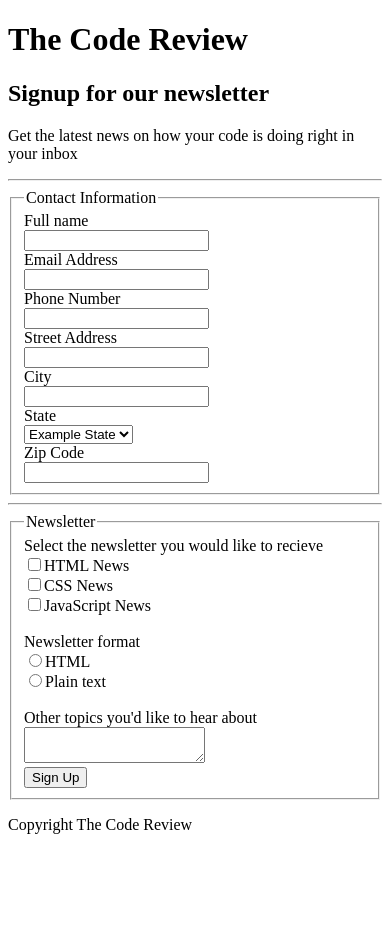
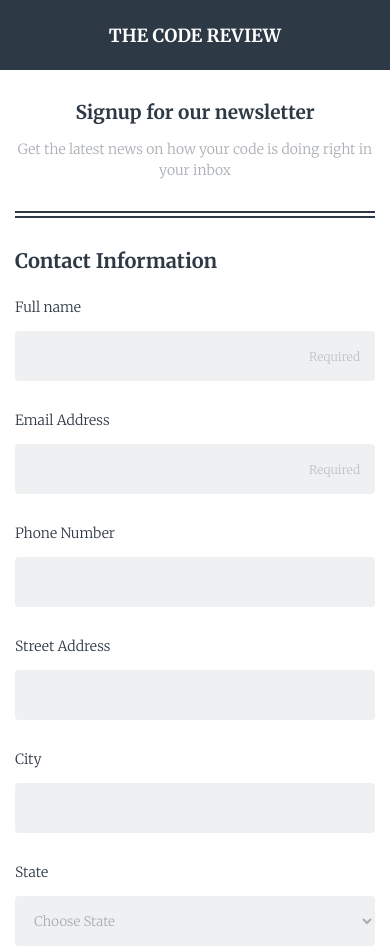
Before and after one commit to enarsinick/Contact-Form, a plain HTML site: page index.html in a window 390 px wide. Shown: the top 949 px of the page. Before the commit the page ends 850 px from the top, so only its background shows below. Drawn offline with Linux system fonts and the light colour scheme.

Commit message:
Mobile styling

```diff
--- a/css/style.css
+++ b/css/style.css
@@ -1,3 +1,152 @@
+*, *:before, *:after {
+    font-family: 'Merriweather', serif;
+    padding: 0;
+    margin: 0;
+    -moz-box-sizing: border-box;
+    -webkit-box-sizing: border-box;
+    box-sizing: border-box;
+}
+
+.container {
+    padding: 0 15px;
+}
+
+header {
+    height: 70px;
+    background-color: #2d3945;
+    color: white;
+    text-align: center;
+    display: flex;
+    justify-content: center;
+	align-items: center;
+}
+
+header h1 {
+    font-size: 18px;
+    text-transform: uppercase;
+}
+
+.intro {
+    text-align: center;
+    padding: 30px 0;
+    border-bottom: double 7px #2d3945;
+}
+
+.intro h2 {
+    font-size: 19px;
+    font-weight: 700;
+    color: #2d3945;
+    margin-bottom: 15px;
+}
+
+.intro p {
+    font-size: 14px;
+    color: #aaafb4;
+    font-weight: 300;
+    line-height: 1.5em;
+}
+
+/****** FORM STYLING ******/
+
+label {
+    display: block;
+    font-size: 14px;
+    color: #2d3945;
+    font-weight: 300;
+    margin-bottom: 15px;
+}
+
+label.light {
+    font-weight: 300;
+    display: inline;
+}
+
+form fieldset {
+    border: none;
+    margin: 30px 0;
+}
+
+form fieldset:first-child {
+    padding-bottom: 30px;
+    margin-bottom: 0;
+    border-bottom: 1.5px solid #2d3945;
+}
+
+::placeholder {
+    text-align: right;
+    font-size: 12px;
+    color: #bec2c5;
+}
+
+legend {
+    font-size: 20px;
+    font-weight: bold;
+    color: #2d3945;
+    margin-bottom: 25px;
+}
+
+input[type="text"],
+input[type="tel"],
+form fieldset select {
+    width: 100%;
+    height: 50px;
+    padding: 0 15px;
+    border: none;
+    background-color: #eff0f1;
+    border-radius: 4px;
+    margin-bottom: 30px;
+    color: #a8adb2;
+    font-weight: 300;
+}
+
+input[type="checkbox"],
+input[type="radio"] {
+    margin: 0 8px 14px 0;
+}
+
+form fieldset select option {
+    color: #a8adb2;
+}
+
+input[id="zip"] {
+    width: 50%;
+    margin-bottom: 0;
+}
+
+textarea {
+    width: 100%;
+    height: 100px;
+    padding: 12px;
+    border: none;
+    background-color: #eff0f1;
+    border-radius: 4px;
+    margin-bottom: 30px;
+    color: #a8adb2;
+    font-weight: 300;
+    resize: none;
+}
+
+button {
+    width: 100%;
+    height: 60px;
+    font-size: 20px;
+    font-weight: 700;
+    background-color: #4ebbb5;
+    border-radius: 4px;
+    color: white;
+    border: none;
+}
+
+.copyright {
+    text-align: center;
+    margin-bottom: 50px;
+    font-size: 14px;
+    color: lightgrey;
+    font-style: italic;
+    font-weight: 500;
+
+}
+
 
 
 
--- a/index.html
+++ b/index.html
@@ -3,70 +3,73 @@
     <head>
     <meta charset="utf-8">
     <meta name="viewport" content="width=device-width, initial-scale=1">
+    <link href="https://fonts.googleapis.com/css?family=Merriweather:300,400,700&display=swap" rel="stylesheet">
     <link rel="stylesheet" href="css/style.css">
     </head>
     <!-- Begin the body -->
     <body>
         <header>
             <h1>The Code Review</h1>
+        </header>
+        <div class="container">
+            <section class="intro">
                 <h2>Signup for our newsletter</h2>
                 <p>Get the latest news on how your code is doing right in your inbox</p>
-            <hr>
-        </header>
+            </section>
             <form>
                 <!-- Contact information -->
                 <fieldset>
                     <legend>Contact Information</legend>
                     <!-- Full Name -->
-                <label for="name">Full name</label><br>
-                <input type="text" id="name" name="user_name"><br>
+                    <label for="name">Full name</label>
+                    <input type="text" id="name" name="user_name" placeholder="Required"><br>
                     <!-- Email Address -->
-                <label for="email">Email Address</label><br>
-                <input type="text" id="email" name="user_email"><br>
+                    <label for="email">Email Address</label>
+                    <input type="text" id="email" name="user_email" placeholder="Required"><br>
                     <!-- Phone Number -->
-                <label for="tel">Phone Number</label><br>
+                    <label for="tel">Phone Number</label>
                     <input type="tel" id="tel" name="user_tel"><br>
                     <!-- Street Address -->
-                <label for="address">Street Address</label><br>
+                    <label for="address">Street Address</label>
                     <input type="text" id="address" name="user_address"><br>
                     <!-- City -->
-                <label for="city">City</label><br>
+                    <label for="city">City</label>
                     <input type="text" id="city" name="user_city"><br>
                     <!-- State -->
-                <label for="state">State</label><br>
+                    <label for="state">State</label>
                     <select id="state" name="user_state">
-                    <option>Example State</option>
+                        <option>Choose State</option>
                         <option>Example State</option>
                         <option>Example State</option>
                         <option>Example State</option>
                         <option>Example State</option>
                     </select><br>
                     <!-- Zip Code -->
-                <label>Zip Code</label><br>
-                <input type="text"><br>
+                    <label for="zip">Zip Code</label>
+                    <input type="text" id="zip" name="user_zip"><br>
                 </fieldset>
-            <hr>
                 <!-- Newsletter -->
                 <fieldset>
                     <legend>Newsletter</legend>
                     <!-- Checkbox Selection -->
-                <label>Select the newsletter you would like to recieve</label><br>
-                <input type="checkbox" id="html_news" value="newsletter_html" name="user_newsletter"><label for="html_news">HTML News</label><br>
-                <input type="checkbox" id="css_news" value="newsletter_css" name="user_newsletter"><label for="css_news">CSS News</label><br>
-                <input type="checkbox" id="javascript_news" value="newsletter_javascript" name="user_newsletter"><label for="javascript_news">JavaScript News</label><br>
+                    <label>Select the newsletter you would like to recieve</label>
+                    <input type="checkbox" id="html_news" value="newsletter_html" name="user_newsletter"><label class="light" for="html_news">HTML News</label><br>
+                    <input type="checkbox" id="css_news" value="newsletter_css" name="user_newsletter"><label class="light" for="css_news">CSS News</label><br>
+                    <input type="checkbox" id="javascript_news" value="newsletter_javascript" name="user_newsletter"><label class="light" for="javascript_news">JavaScript News</label><br>
+                    <!-- Newsletter Format -->
                     <br>
-                <!-- Newsletter Format -->
-                <label>Newsletter format</label><br>
-                <input type="radio"><label>HTML</label><br>
-                <input type="radio"><label>Plain text</label><br>
+                    <label>Newsletter format</label>
+                    <input type="radio" id="format_html" value="html_format" name="user_format"><label class="light"  for="format_html">HTML</label><br>
+                    <input type="radio" id="format_text" value="text_format" name="user_format"><label class="light" for="format_text">Plain text</label><br>
                     <br>
                     <!-- Other topics area -->
-                <label for="topics">Other topics you'd like to hear about</label><br>
+                    <label for="topics">Other topics you'd like to hear about</label>
                     <textarea id="topics" name="user_topics"></textarea><br>
                     <!-- Submit the form -->
                     <button type="submit">Sign Up</button>
                 </fieldset>
             </form>
-        <p>Copyright The Code Review</p>
+            <p class="copyright">Copyright The Code Review</p>
+        </div>
     </body>
 </html>
```
Lines whose indentation alone changed are shown as unchanged.
